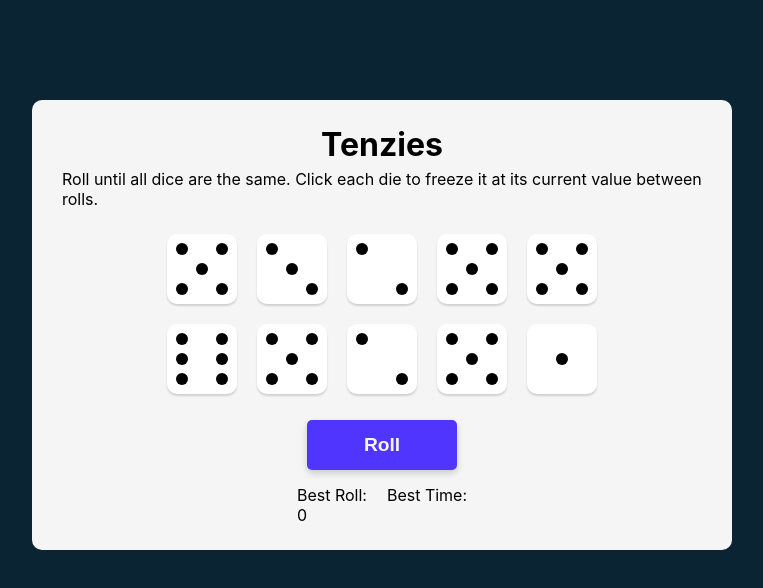
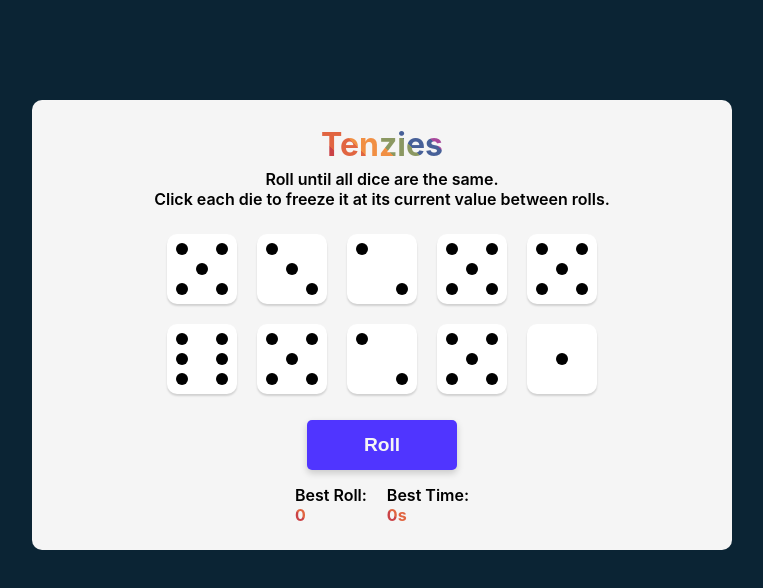
Before and after one commit to floferno/tenzies, a React (Create React App) app: page / in a window 1280 px wide. Shown: the top 588 px of the page, without its empty margins (258-1021 px from the left). Built offline with nearby package versions, Linux system fonts and the light colour scheme.

Commit message:
Add Best Time and Rainbow Text features

```diff
--- a/src/App.css
+++ b/src/App.css
@@ -25,8 +25,9 @@ main {
 }
 
 .start-menu {
+    font-weight: 600;
     display: flex;
-    gap: .5rem;
+    gap: 2rem;
     align-items: center;
     justify-content: center;
 }
@@ -53,7 +54,7 @@ main {
 }
 
 .dice:hover {
-    box-shadow: 0 5px 15px rgba(80, 53, 255, .4);
+    box-shadow: 0 5px 15px #b6afe1;
     transition-timing-function: ease-out;
 
         /* A litttttle slower on the way in */
@@ -109,8 +110,8 @@ main {
     grid-column-end: -1;
 }
 
-.shake {
-    animation: shake 0.5s infintie;
+.shake:hover {
+    animation: shake 0.5s;
 }
 
 @keyframes shake {
@@ -140,6 +141,7 @@ main {
 
 .roll:hover {
     cursor: pointer;
+    background-color: #341cce;
 }
 
 .roll:active {
@@ -151,3 +153,72 @@ main {
     gap: 20px;
     margin-top: 10px;
 }
+
+.bold-text {
+    font-weight: 600;
+    display: flex;
+    text-align: center;
+}
+
+.gradient-text {
+    font-weight: 700;
+    /* Create the gradient. */
+    background-image: linear-gradient(45deg,
+        #ca4246 16.666%,
+        #e16541 16.666%,
+        #e16541 33.333%,
+        #f18f43 33.333%,
+        #f18f43 50%,
+        #8b9862 50%,
+        #8b9862 66.666%,
+        #476098 66.666%,
+        #476098 83.333%,
+        #a7489b 83.333%
+        );
+
+    /* Set the background size and repeat properties. */
+    background-size: 100%;
+    background-repeat: repeat;
+
+    /* Use the text as a mask for the background. */
+    /* This will show the gradient as a text color rather than element bg. */
+    -webkit-background-clip: text;
+    -webkit-text-fill-color: transparent;
+    -moz-background-clip: text;
+    -moz-text-fill-color: transparent;
+
+}
+
+.gradient-text:hover {
+    animation: rainbow-text-simple-animation 0.5s ease-in forwards;
+}
+
+@keyframes rainbow-text-simple-animation {
+    0% {
+        background-size: 100%;
+    }
+
+    80% {
+        background-size: 650%;
+    }
+
+    100% {
+        background-size: 650%;
+    }
+}
+
+.shake:hover {
+    animation: shake 0.5s infinite;
+}
+
+@keyframes shake {
+    0% {
+        transform: rotate(8deg);
+    }
+    80% {
+        transform: rotate(-8deg);
+    }
+    100% {
+        transform: rotate(8deg);
+    }
+}
--- a/src/App.js
+++ b/src/App.js
@@ -13,6 +13,9 @@ function App() {
   const [bestRoll, setBestRoll] = useState(
     JSON.parse(localStorage.getItem("bestRoll")) || 0
   )
+  const [bestTime, setBestTime] = useState(
+    JSON.parse(localStorage.getItem("bestTime")) || 0
+  );
   const [time, setTime] = useState(0)
 
   useEffect(() => {
@@ -24,48 +27,27 @@ function App() {
       setTime((prevTime) => prevTime + 10);
     }, 10);
 
-    // else if (tenzies || !start) {
-    //   clearInterval(interval);
-    // }
     return () => clearInterval(interval);
   }, [start, tenzies]);
-
-  //Set the time
-  // if (seconds > 59) {
-  //   setSeconds(0)
-  //   setMinutes(minute => minute + 1)
-  // }
-  // if (minutes > 59) {
-  //   setMinutes(0)
-  // }
-
-  // useEffect(() => {
-
-  //   let timer = setInterval(() => {
-  //     if (!start) {
-  //       return
-  //     }
-  //     if (tenzies) {
-  //       return
-  //     }
-  //     setSeconds(second => second + 1)
-  //   }, 1000)
-
-  //   return () => clearInterval(timer)
-  // }, [start, tenzies])
-
-  // useEffect(() => {
-  //   localStorage.setItem("bestTime", JSON.stringify(bestTime));
-  // }, [bestTime]);
 
   useEffect(() => {
     localStorage.setItem("bestRoll", JSON.stringify(bestRoll));
   }, [bestRoll, setRecords]);
 
+  useEffect(() => {
+    localStorage.setItem("bestTime", JSON.stringify(bestTime));
+  }, [bestTime]);
+
   function setRecords() {
-    // Check if bestRoll doesn't exist yet or newest rolls are better (smaller amount) than bestRolls if so reassign the variable
+    // Check if bestRoll doesn't exist yet or newest rolls are better (smaller amount) than bestRolls then reassign the variable
     if (!bestRoll || roll < bestRoll) {
       setBestRoll(roll);
+    }
+
+    const timeFloored = Math.floor(time / 10);
+    // Check if bestTime doesn't exist or newest time is lower than bestTime then reassign the variable
+    if (!bestTime || timeFloored < bestTime) {
+      setBestTime(timeFloored);
     }
   }
 
@@ -131,8 +113,8 @@ function App() {
   return (
     <main>
       {tenzies && <Confetti />}
-      <h1>{tenzies ? "CONGRATULATIONS! YOU WON!" : "Tenzies"}</h1>
-      {!start && <p>Roll until all dice are the same. Click each die to freeze it at its current value between rolls.</p>}
+      <h1 className="gradient-text">{tenzies ? "CONGRATULATIONS! YOU WON!" : "Tenzies"}</h1>
+      {!start && <p className="bold-text">Roll until all dice are the same. <br></br> Click each die to freeze it at its current value between rolls.</p>}
       {
         start &&
         <div className="start-menu">
@@ -148,8 +130,8 @@ function App() {
         {diceElements}
       </div>
       <button className="roll" onClick={rollDice}>{tenzies ? "New Game" : "Roll"}</button>
-      <ScoreBoard bestRoll={bestRoll}></ScoreBoard>
-    </main>
+      <ScoreBoard bestRoll={bestRoll} bestTime={bestTime}></ScoreBoard>
+    </main >
   );
 }
 
--- a/src/components/Die.js
+++ b/src/components/Die.js
@@ -39,7 +39,7 @@ export default function Die(props) {
 
     return (
 
-        <div onClick={props.holdDice} className={`${props.roll && "shake"} dice`} style={styles} >
+        <div onClick={props.holdDice} className={`${props.roll && "shake"} dice shake`} style={styles} >
             {face}
         </div>
     )
--- a/src/components/ScoreBoard.js
+++ b/src/components/ScoreBoard.js
@@ -4,12 +4,12 @@ export default function ScoreBoard(props) {
     return (
         <div className="score-board">
             <div>
-                <p>Best Roll:</p>
+                <p className="bold-text">Best Roll:</p>
                 <p className="gradient-text">{props.bestRoll}</p>
             </div>
             <div>
-                <p>Best Time:</p>
-                {/* <p className="gradient-text">{props.bestTime / 100}s</p> */}
+                <p className="bold-text">Best Time:</p>
+                <p className="gradient-text">{props.bestTime / 100}s</p>
             </div>
         </div>
     )
```
Also changed, not shown: 1 other file (tests, documents, lock files or other folders).
